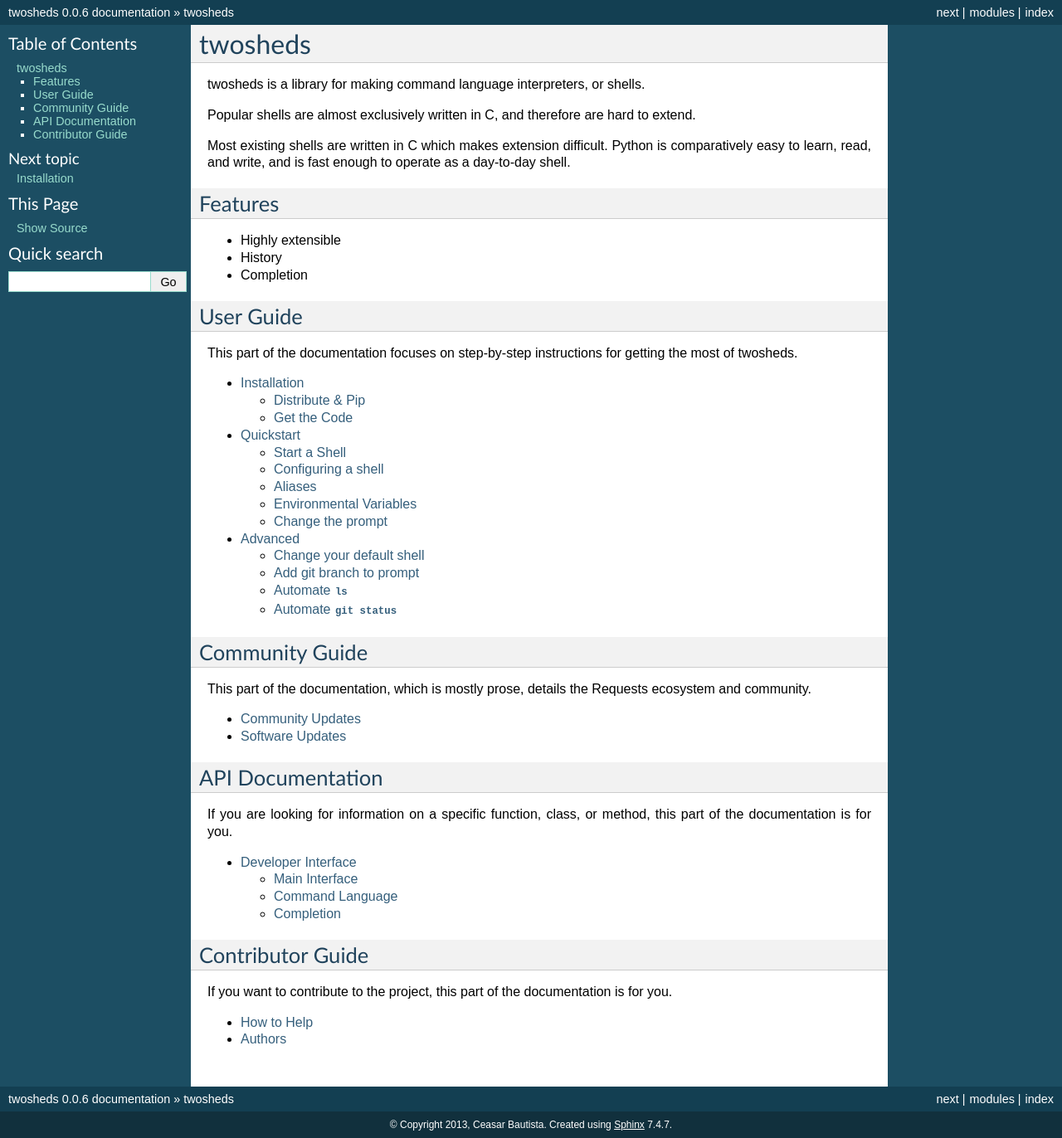
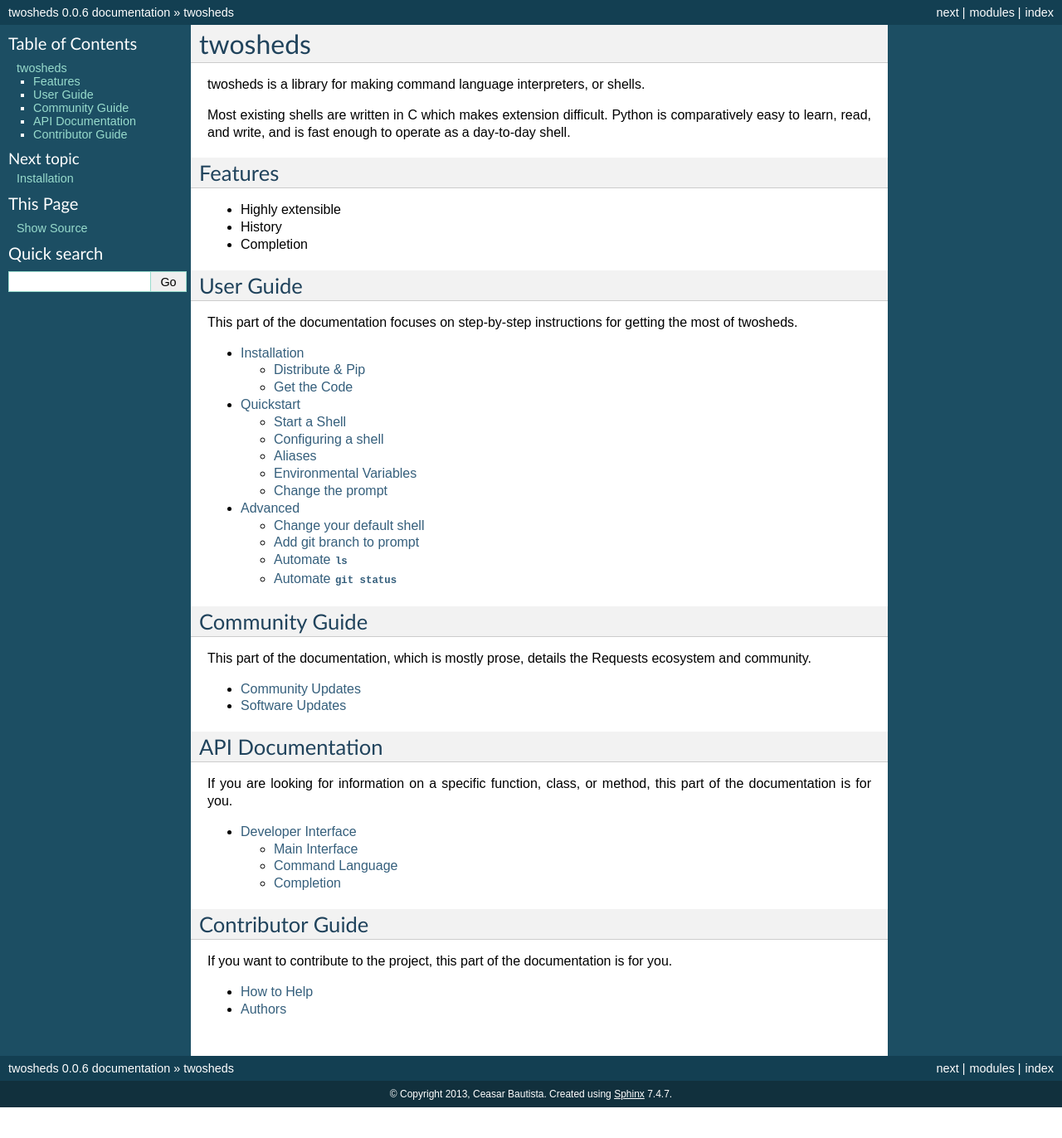
Before and after one commit to Ceasar/twosheds, a Sphinx documentation site: the page built from docs/index.rst, in a window 1280 px wide. Shown: the whole page at 83% size. Built offline with Sphinx 7.4.7, drawn with Linux system fonts in a browser that asks for light colours; after the commit the page ends 1335 px from its top, so only the background shows below that.

Commit message:
fix redundancny in index

```diff
--- a/docs/index.rst
+++ b/docs/index.rst
@@ -7,8 +7,6 @@ twosheds
 ========
 
 twosheds is a library for making command language interpreters, or shells.
-
-Popular shells are almost exclusively written in C, and therefore are hard to extend.
 
 Most existing shells are written in C which makes extension difficult. Python
 is comparatively easy to learn, read, and write, and is fast enough to operate
```
